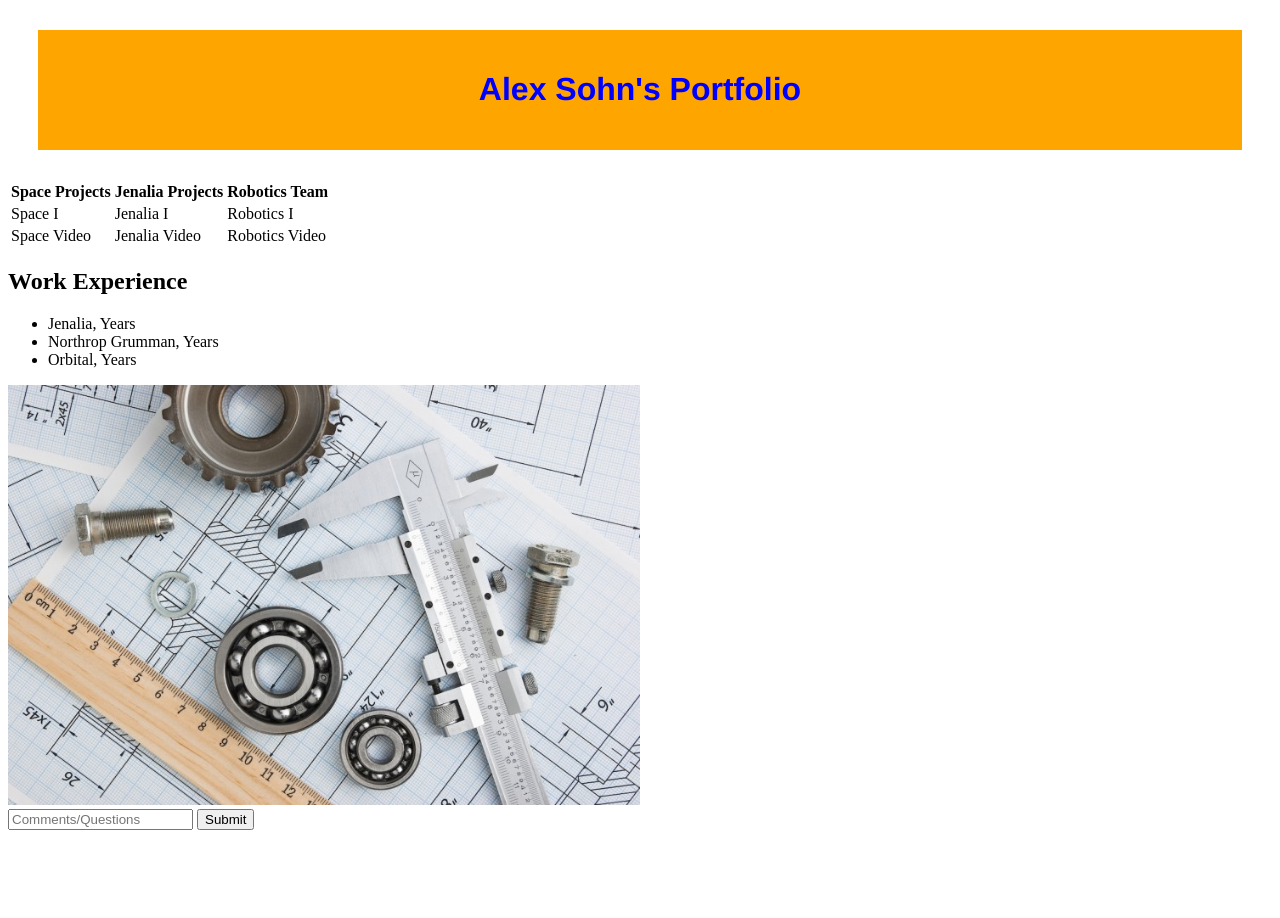
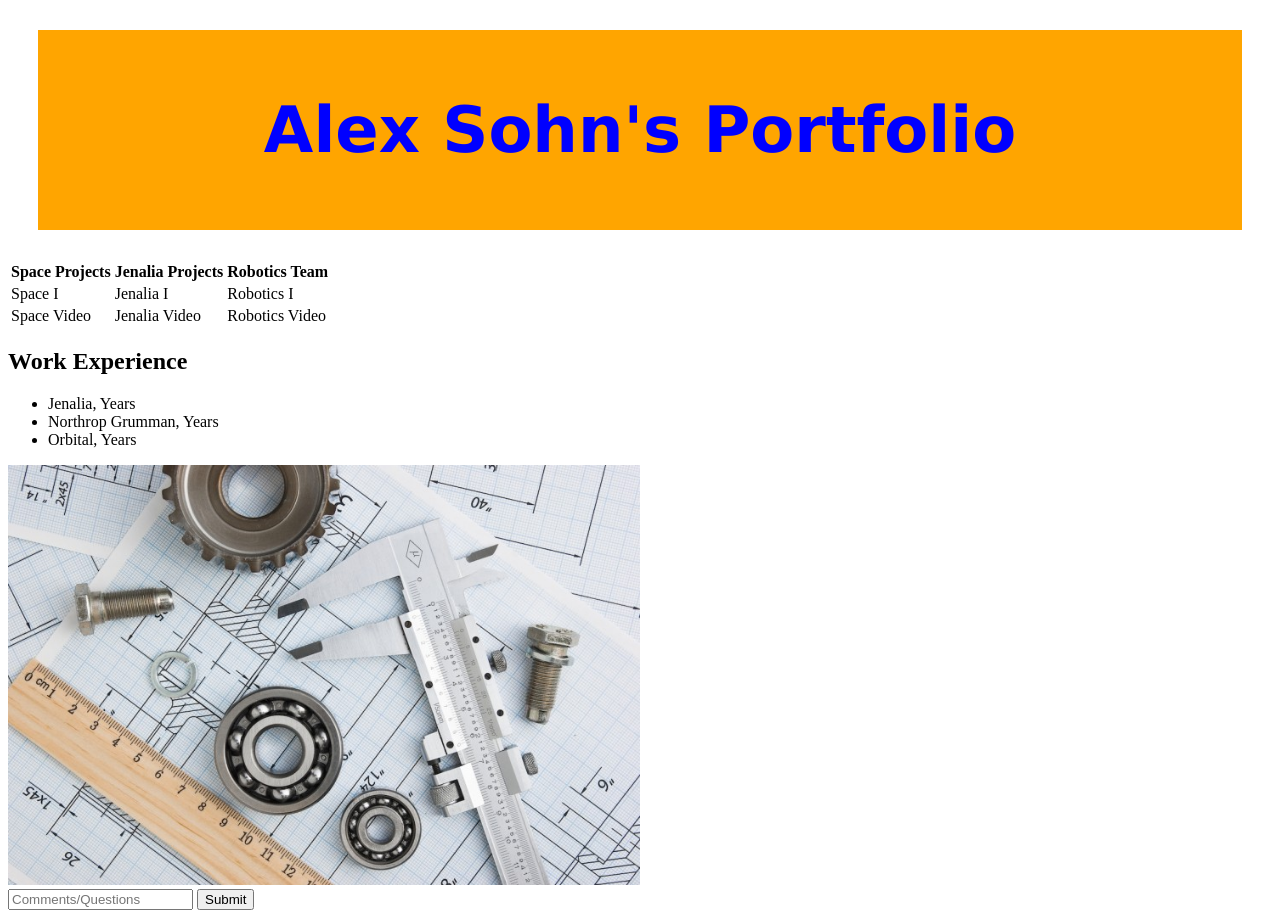
Before and after one commit to chsohn15/AlexSohnPortfolio, a plain HTML site: page index.html in a window 1280 px wide. Before the commit the page ends 838 px from the top, so only its background shows below. Drawn offline with Linux system fonts and the light colour scheme; files whose address does not match are found by name.

Commit message:
Add margin and change font

```diff
--- a/index.html
+++ b/index.html
@@ -9,8 +9,9 @@
                 background-color: orange;
                 margin: 30px;
                 padding: 20px;
-                font-family:'Franklin Gothic Medium', 'Arial Narrow', Arial, sans-serif;
+                font-family:'Lucida Sans', 'Lucida Sans Regular', 'Lucida Grande', 'Lucida Sans Unicode', Geneva, Verdana, sans-serif;
                 font-weight: bold;
+                font-size: 32px;
             }
         </style>
     </head>
```
